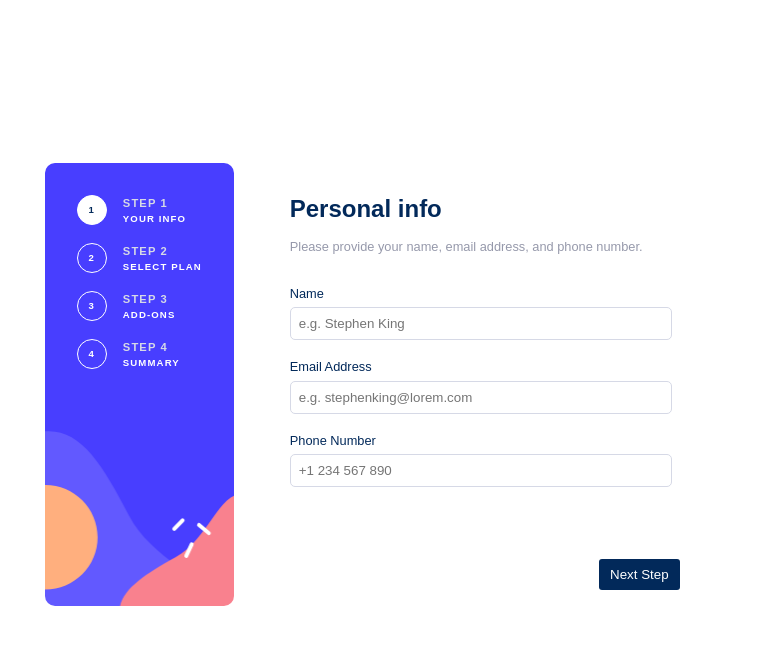
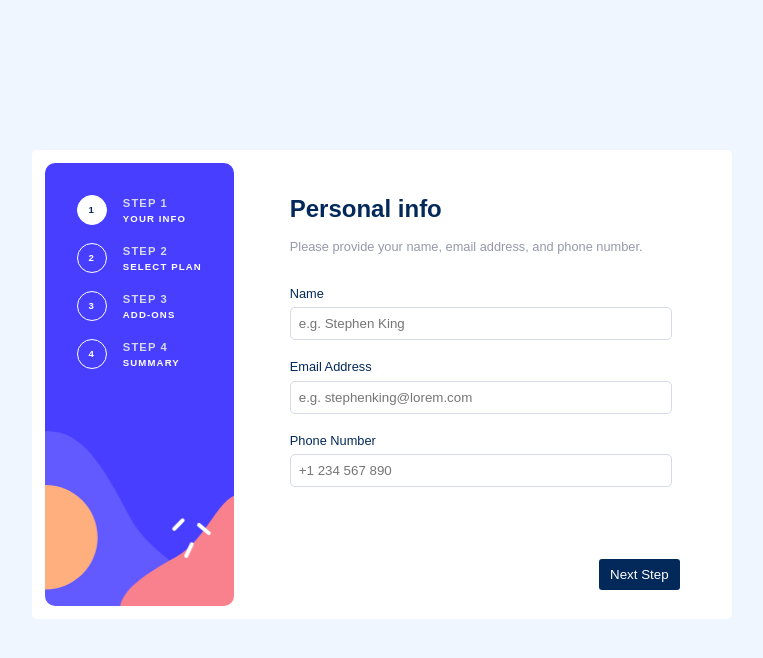
Before and after one commit to Mahdii-Kariimiian/multi-step-form-main, a plain HTML site: page index.html in a window 1280 px wide. Shown: the whole page, without its empty margins (258-1021 px from the left). Drawn offline with Linux system fonts and the light colour scheme.

Commit message:
to magnolia

```diff
--- a/style.css
+++ b/style.css
@@ -26,7 +26,7 @@ body {
     max-height: 100vh;
     position:relative;
     font-family: 'Manrope', sans-serif;
-    background-color: white;
+    background-color: var(--Magnolia);
 }
 
 .text-color {
```
